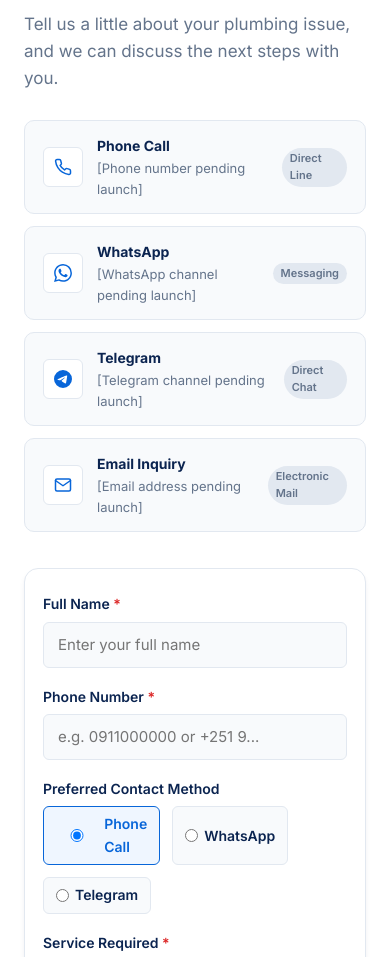
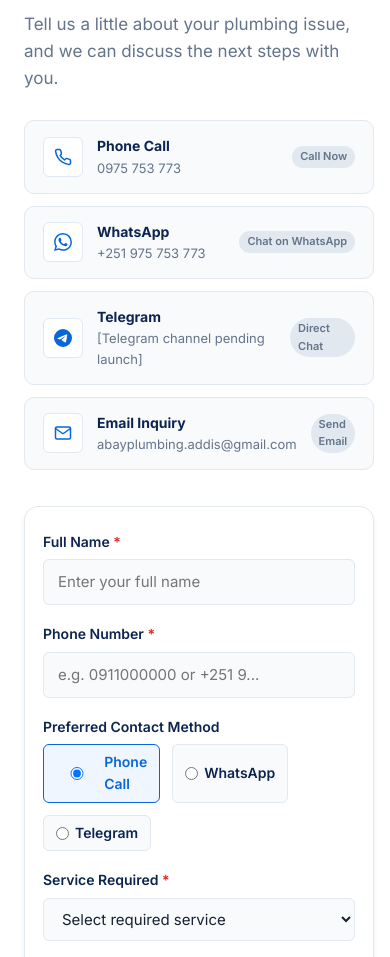
Before and after one commit to nibowkira/pulmbingweb, a plain HTML site: page index.html in a window 390 px wide. Shown: the part 8861-9818 px from the top of the page. Drawn offline with Linux system fonts and the light colour scheme.

Commit message:
feat: configure verified phone 0975 753 773 and email abayplumbing.addis@gmail.com

```diff
--- a/index.html
+++ b/index.html
@@ -442,51 +442,51 @@
           <div class="contact-methods-wrapper">
 
             <!-- Phone Call Card -->
-            <a class="contact-card" id="contact-card-phone">
+            <a href="tel:+251975753773" class="contact-card configured" id="contact-card-phone">
               <div class="contact-card-icon">
                 <svg viewBox="0 0 24 24" fill="none" stroke="currentColor" stroke-width="2" stroke-linecap="round" stroke-linejoin="round"><path d="M22 16.92v3a2 2 0 01-2.18 2 19.79 19.79 0 01-8.63-3.07 19.5 19.5 0 01-6-6 19.79 19.79 0 01-3.07-8.67A2 2 0 014.11 2h3a2 2 0 012 1.72c.127.96.361 1.903.7 2.81a2 2 0 01-.45 2.11L8.09 9.91a16 16 0 006 6l1.27-1.27a2 2 0 012.11-.45c.907.339 1.85.573 2.81.7A2 2 0 0122 16.92z"/></svg>
               </div>
               <div class="contact-card-details">
                 <span class="contact-card-title">Phone Call</span>
-                <span class="contact-card-val" id="contact-phone-val">[Phone number pending launch]</span>
+                <span class="contact-card-val" id="contact-phone-val">0975 753 773</span>
               </div>
-              <span class="contact-card-badge">Direct Line</span>
+              <span class="contact-card-badge">Call Now</span>
             </a>
 
             <!-- WhatsApp Card -->
-            <a class="contact-card" id="contact-card-whatsapp" target="_blank" rel="noopener">
+            <a href="https://wa.me/251975753773" class="contact-card configured" id="contact-card-whatsapp" target="_blank" rel="noopener">
               <div class="contact-card-icon">
                 <svg viewBox="0 0 24 24" fill="currentColor"><path d="M17.472 14.382c-.297-.149-1.758-.867-2.03-.967-.273-.099-.471-.148-.67.15-.197.297-.767.966-.94 1.164-.173.199-.347.223-.644.075-.297-.15-1.255-.463-2.39-1.475-.883-.788-1.48-1.761-1.653-2.059-.173-.297-.018-.458.13-.606.134-.133.298-.347.446-.52.149-.174.198-.298.298-.497.099-.198.05-.371-.025-.52-.075-.149-.669-1.612-.916-2.207-.242-.579-.487-.5-.669-.51-.173-.008-.371-.01-.57-.01-.198 0-.52.074-.792.372-.272.297-1.04 1.016-1.04 2.479 0 1.462 1.065 2.875 1.213 3.074.149.198 2.096 3.2 5.077 4.487.709.306 1.262.489 1.694.625.712.227 1.36.195 1.871.118.571-.085 1.758-.719 2.006-1.413.248-.694.248-1.289.173-1.413-.074-.124-.272-.198-.57-.347m-5.421 7.403h-.004a9.87 9.87 0 01-5.031-1.378l-.361-.214-3.741.982.998-3.648-.235-.374a9.86 9.86 0 01-1.51-5.26c.001-5.45 4.436-9.884 9.888-9.884 2.64 0 5.122 1.03 6.988 2.898a9.825 9.825 0 012.893 6.994c-.003 5.45-4.437 9.884-9.885 9.884m8.413-18.297A11.815 11.815 0 0012.05 0C5.495 0 .16 5.335.157 11.892c0 2.096.547 4.142 1.588 5.945L.057 24l6.305-1.654a11.882 11.882 0 005.683 1.448h.005c6.554 0 11.89-5.335 11.893-11.893a11.821 11.821 0 00-3.48-8.413z"/></svg>
               </div>
               <div class="contact-card-details">
                 <span class="contact-card-title">WhatsApp</span>
-                <span class="contact-card-val" id="contact-whatsapp-val">[WhatsApp channel pending launch]</span>
+                <span class="contact-card-val" id="contact-whatsapp-val">+251 975 753 773</span>
               </div>
-              <span class="contact-card-badge">Messaging</span>
+              <span class="contact-card-badge">Chat on WhatsApp</span>
             </a>
 
             <!-- Telegram Card -->
-            <a class="contact-card" id="contact-card-telegram" target="_blank" rel="noopener">
+            <a class="contact-card" id="contact-card-telegram">
               <div class="contact-card-icon">
                 <svg viewBox="0 0 24 24" fill="currentColor"><path d="M11.944 0A12 12 0 000 12a12 12 0 0012 12 12 12 0 0012-12A12 12 0 0012 0zm4.962 7.224c.1-.002.321.023.465.14a.506.506 0 01.171.325c.016.093.036.306.02.472-.18 1.898-.962 6.502-1.36 8.627-.168.9-.499 1.201-.82 1.23-.696.065-1.225-.46-1.9-.902-1.056-.693-1.653-1.124-2.678-1.8-1.185-.78-.417-1.21.258-1.91.177-.184 3.247-2.977 3.307-3.23.007-.032.014-.15-.056-.212s-.174-.041-.249-.024c-.106.024-1.793 1.14-5.061 3.345-.479.33-.913.49-1.302.48-.428-.008-1.252-.241-1.865-.44-.752-.245-1.349-.374-1.297-.789.027-.216.325-.437.893-.663 3.498-1.524 5.83-2.529 6.998-3.014 3.332-1.386 4.025-1.627 4.476-1.635z"/></svg>
               </div>
               <div class="contact-card-details">
                 <span class="contact-card-title">Telegram</span>
-                <span class="contact-card-val" id="contact-telegram-val">[Telegram channel pending launch]</span>
+                <span class="contact-card-val" id="contact-telegram-val">[Channel pending launch]</span>
               </div>
               <span class="contact-card-badge">Direct Chat</span>
             </a>
 
             <!-- Email Card -->
-            <a class="contact-card" id="contact-card-email">
+            <a href="mailto:abayplumbing.addis@gmail.com" class="contact-card configured" id="contact-card-email">
               <div class="contact-card-icon">
                 <svg viewBox="0 0 24 24" fill="none" stroke="currentColor" stroke-width="2" stroke-linecap="round" stroke-linejoin="round"><path d="M4 4h16c1.1 0 2 .9 2 2v12c0 1.1-.9 2-2 2H4c-1.1 0-2-.9-2-2V6c0-1.1.9-2 2-2z"/><polyline points="22,6 12,13 2,6"/></svg>
               </div>
               <div class="contact-card-details">
                 <span class="contact-card-title">Email Inquiry</span>
-                <span class="contact-card-val" id="contact-email-val">[Email address pending launch]</span>
+                <span class="contact-card-val" id="contact-email-val">abayplumbing.addis@gmail.com</span>
               </div>
-              <span class="contact-card-badge">Electronic Mail</span>
+              <span class="contact-card-badge">Send Email</span>
             </a>
 
           </div>
@@ -650,14 +650,35 @@
           </ul>
         </div>
 
-        <!-- Service Area & Verification Notice -->
+        <!-- Contact Details -->
         <div class="footer-column">
-          <h4 data-i18n="footer_notice_heading">Launch Verification</h4>
-          <p class="footer-note" data-i18n="footer_notice_text">Contact phone, messaging channels, and booking submission endpoints will be activated upon launch verification.</p>
-          <div style="margin-top: 14px; display: flex; align-items: center; gap: 8px; color: #94A3B8; font-size: 0.8125rem;">
-            <svg width="14" height="14" viewBox="0 0 24 24" fill="none" stroke="currentColor" stroke-width="2" stroke-linecap="round" stroke-linejoin="round"><path d="M21 10c0 7-9 13-9 13s-9-6-9-13a9 9 0 0118 0z"/><circle cx="12" cy="10" r="3"/></svg>
-            <span data-i18n="area_badge">Addis Ababa, Ethiopia</span>
-          </div>
+          <h4 data-i18n="nav_contact">Contact</h4>
+          <ul>
+            <li>
+              <a href="tel:+251975753773" style="display: flex; align-items: center; gap: 8px;">
+                <svg width="14" height="14" viewBox="0 0 24 24" fill="none" stroke="currentColor" stroke-width="2" stroke-linecap="round" stroke-linejoin="round"><path d="M22 16.92v3a2 2 0 01-2.18 2 19.79 19.79 0 01-8.63-3.07 19.5 19.5 0 01-6-6 19.79 19.79 0 01-3.07-8.67A2 2 0 014.11 2h3a2 2 0 012 1.72c.127.96.361 1.903.7 2.81a2 2 0 01-.45 2.11L8.09 9.91a16 16 0 006 6l1.27-1.27a2 2 0 012.11-.45c.907.339 1.85.573 2.81.7A2 2 0 0122 16.92z"/></svg>
+                <span>0975 753 773</span>
+              </a>
+            </li>
+            <li>
+              <a href="mailto:abayplumbing.addis@gmail.com" style="display: flex; align-items: center; gap: 8px;">
+                <svg width="14" height="14" viewBox="0 0 24 24" fill="none" stroke="currentColor" stroke-width="2" stroke-linecap="round" stroke-linejoin="round"><path d="M4 4h16c1.1 0 2 .9 2 2v12c0 1.1-.9 2-2 2H4c-1.1 0-2-.9-2-2V6c0-1.1.9-2 2-2z"/><polyline points="22,6 12,13 2,6"/></svg>
+                <span>abayplumbing.addis@gmail.com</span>
+              </a>
+            </li>
+            <li>
+              <a href="https://wa.me/251975753773" target="_blank" rel="noopener" style="display: flex; align-items: center; gap: 8px;">
+                <svg width="14" height="14" viewBox="0 0 24 24" fill="currentColor"><path d="M17.472 14.382c-.297-.149-1.758-.867-2.03-.967-.273-.099-.471-.148-.67.15-.197.297-.767.966-.94 1.164-.173.199-.347.223-.644.075-.297-.15-1.255-.463-2.39-1.475-.883-.788-1.48-1.761-1.653-2.059-.173-.297-.018-.458.13-.606.134-.133.298-.347.446-.52.149-.174.198-.298.298-.497.099-.198.05-.371-.025-.52-.075-.149-.669-1.612-.916-2.207-.242-.579-.487-.5-.669-.51-.173-.008-.371-.01-.57-.01-.198 0-.52.074-.792.372-.272.297-1.04 1.016-1.04 2.479 0 1.462 1.065 2.875 1.213 3.074.149.198 2.096 3.2 5.077 4.487.709.306 1.262.489 1.694.625.712.227 1.36.195 1.871.118.571-.085 1.758-.719 2.006-1.413.248-.694.248-1.289.173-1.413-.074-.124-.272-.198-.57-.347m-5.421 7.403h-.004a9.87 9.87 0 01-5.031-1.378l-.361-.214-3.741.982.998-3.648-.235-.374a9.86 9.86 0 01-1.51-5.26c.001-5.45 4.436-9.884 9.888-9.884 2.64 0 5.122 1.03 6.988 2.898a9.825 9.825 0 012.893 6.994c-.003 5.45-4.437 9.884-9.885 9.884m8.413-18.297A11.815 11.815 0 0012.05 0C5.495 0 .16 5.335.157 11.892c0 2.096.547 4.142 1.588 5.945L.057 24l6.305-1.654a11.882 11.882 0 005.683 1.448h.005c6.554 0 11.89-5.335 11.893-11.893a11.821 11.821 0 00-3.48-8.413z"/></svg>
+                <span>WhatsApp (+251 975 753 773)</span>
+              </a>
+            </li>
+            <li style="margin-top: 6px;">
+              <div style="display: flex; align-items: center; gap: 8px; color: #94A3B8; font-size: 0.8125rem;">
+                <svg width="14" height="14" viewBox="0 0 24 24" fill="none" stroke="currentColor" stroke-width="2" stroke-linecap="round" stroke-linejoin="round"><path d="M21 10c0 7-9 13-9 13s-9-6-9-13a9 9 0 0118 0z"/><circle cx="12" cy="10" r="3"/></svg>
+                <span data-i18n="area_badge">Addis Ababa, Ethiopia</span>
+              </div>
+            </li>
+          </ul>
         </div>
 
       </div>
--- a/script.js
+++ b/script.js
@@ -10,13 +10,14 @@
    ============================================================ */
 
 // ── 1. Centralized Business Contact Configuration ───────────
-// To connect official contact channels before launch, fill these values:
 const BUSINESS_CONFIG = {
-  phone: null,     // Verified phone number (e.g., '+251 91 123 4567')
-  whatsapp: null,  // Verified WhatsApp link or phone (e.g., '+251 91 123 4567')
-  telegram: null,  // Verified Telegram username (e.g., 'https://t.me/abay_plumbing')
-  email: null,     // Verified business email (e.g., 'contact@abayplumbing.com')
-  formEndpoint: null // Form submission endpoint URL (e.g., Formspree or internal API)
+  phone: '0975 753 773',                // Official business phone
+  phoneTel: '+251975753773',            // Dialable format
+  whatsapp: '+251 975 753 773',         // WhatsApp business line
+  whatsappLink: 'https://wa.me/251975753773',
+  telegram: null,                       // Telegram handle (optional)
+  email: 'abayplumbing.addis@gmail.com', // Official business email
+  formEndpoint: null                    // Form submission endpoint (Formspree or internal API)
 };
 
 document.addEventListener('DOMContentLoaded', () => {
@@ -28,7 +29,7 @@ document.addEventListener('DOMContentLoaded', () => {
   }
 
 
-  // ── 3. Populate Contact Cards with Config / Placeholders ──
+  // ── 3. Populate Contact Cards with Config ─────────────────
   function setupContactCards() {
     const phoneEl = document.getElementById('contact-phone-val');
     const waEl = document.getElementById('contact-whatsapp-val');
@@ -38,8 +39,11 @@ document.addEventListener('DOMContentLoaded', () => {
     if (phoneEl) {
       if (BUSINESS_CONFIG.phone) {
         phoneEl.textContent = BUSINESS_CONFIG.phone;
-        phoneEl.closest('.contact-card').classList.add('configured');
-        phoneEl.closest('a').href = 'tel:' + BUSINESS_CONFIG.phone.replace(/\s+/g, '');
+        const card = phoneEl.closest('.contact-card');
+        card.classList.add('configured');
+        const badge = card.querySelector('.contact-card-badge');
+        if (badge) badge.textContent = 'Call Now';
+        card.setAttribute('href', 'tel:' + (BUSINESS_CONFIG.phoneTel || BUSINESS_CONFIG.phone.replace(/[^\d+]/g, '')));
       } else {
         phoneEl.textContent = '[Phone number pending launch]';
         phoneEl.closest('a').removeAttribute('href');
@@ -49,8 +53,11 @@ document.addEventListener('DOMContentLoaded', () => {
     if (waEl) {
       if (BUSINESS_CONFIG.whatsapp) {
         waEl.textContent = BUSINESS_CONFIG.whatsapp;
-        waEl.closest('.contact-card').classList.add('configured');
-        waEl.closest('a').href = 'https://wa.me/' + BUSINESS_CONFIG.whatsapp.replace(/[^\d]/g, '');
+        const card = waEl.closest('.contact-card');
+        card.classList.add('configured');
+        const badge = card.querySelector('.contact-card-badge');
+        if (badge) badge.textContent = 'Chat on WhatsApp';
+        card.setAttribute('href', BUSINESS_CONFIG.whatsappLink || ('https://wa.me/' + BUSINESS_CONFIG.whatsapp.replace(/[^\d]/g, '')));
       } else {
         waEl.textContent = '[WhatsApp channel pending launch]';
         waEl.closest('a').removeAttribute('href');
@@ -71,8 +78,11 @@ document.addEventListener('DOMContentLoaded', () => {
     if (emailEl) {
       if (BUSINESS_CONFIG.email) {
         emailEl.textContent = BUSINESS_CONFIG.email;
-        emailEl.closest('.contact-card').classList.add('configured');
-        emailEl.closest('a').href = 'mailto:' + BUSINESS_CONFIG.email;
+        const card = emailEl.closest('.contact-card');
+        card.classList.add('configured');
+        const badge = card.querySelector('.contact-card-badge');
+        if (badge) badge.textContent = 'Send Email';
+        card.setAttribute('href', 'mailto:' + BUSINESS_CONFIG.email);
       } else {
         emailEl.textContent = '[Email address pending launch]';
         emailEl.closest('a').removeAttribute('href');
```
